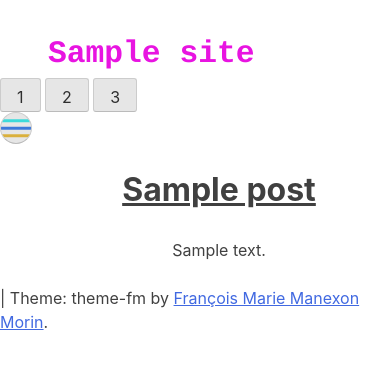
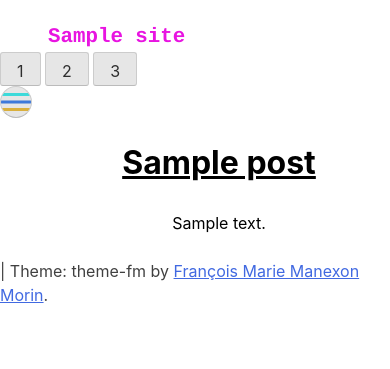
Before and after one commit to manexonmorin/exercise2, a WordPress theme: template themes/theme-fm/page.php in a window 390 px wide. Shown: the top 369 px of the page. Run offline with PHP 8.4 and a stand-in for WordPress, Linux system fonts and the light colour scheme; the site name, menu and one post (Sample post) are stand-ins, and other content is empty; some libraries are stand-ins or nearby versions.

Commit message:
modification des tailles des titres et des clip-paths avec resolution du problème de burger

```diff
--- a/themes/theme-fm/functions.php
+++ b/themes/theme-fm/functions.php
@@ -152,7 +152,7 @@ function theme_fm_scripts() {
 
 	wp_enqueue_script( 'theme-fm-navigation', get_template_directory_uri() . '/js/navigation.js', array(), _S_VERSION, true );
 	wp_register_script( 'theme-fm-carrousel', get_template_directory_uri() . '/js/carrousel.js', array(), filemtime(get_template_directory() . "/js/carrousel.js"), true );
-	wp_register_script( 'theme-fm-burger', get_template_directory_uri() . '/js/burger.js', array(), filemtime(get_template_directory() . "/js/burger.js"), true );
+	wp_enqueue_script( 'theme-fm-burger', get_template_directory_uri() . '/js/burger.js', array(), filemtime(get_template_directory() . "/js/burger.js"), true );
 
 
 	if(is_front_page()){
--- a/themes/theme-fm/sass/abstracts/mixins/_mixins.scss
+++ b/themes/theme-fm/sass/abstracts/mixins/_mixins.scss
@@ -11,7 +11,7 @@
 }
 
 @mixin tablet{
-	@media (min-width: 800px){
+	@media (max-width: 800px){
 		@content;
 	}
 }
--- a/themes/theme-fm/sass/local/_accueil.scss
+++ b/themes/theme-fm/sass/local/_accueil.scss
@@ -1,11 +1,21 @@
+
+
 body{
     overflow-x: hidden;
 }
 
 body.home{
-    background-color: lightblue;
+    background-color: lightgreen;
     height: 100vh;
     width: 100vw;
+
+    @include tablet{
+        background-color: skyblue;
+    }
+
+    // #primary{
+    //     margin-left: 0;
+    // }
 }
 
 body.home::after{
@@ -17,15 +27,17 @@ body.home::after{
     bottom: 0;
     left: 0;
     right: 0;
+    clip-path: polygon(90% 0, 100% 0, 100% 100%, 80% 100%);
+    background-color: green;
     @include tablet{
         clip-path: polygon(90% 0, 100% 0, 100% 100%, 80% 100%);
-        background-color: darkblue;
+        background-color: blue;
     }
     z-index: -1;
 
     @include phone{
         clip-path: polygon(50% 0, 60% 50%, 100% 50%, 60% 65%, 100% 100%, 50% 75%, 0 100%, 40% 65%, 0 50%, 40% 50%);
-        background-color: gold;
+        background-color: blue;
     }
 }
 
@@ -43,6 +55,14 @@ body.home::after{
     a{
         text-decoration: none;
     }
+
+    @include tablet{
+        font-size: 2.5rem;
+    }
+
+    @include phone{
+        font-size: 1.3rem;
+    }
 }
 
 .site-description{
@@ -51,16 +71,26 @@ body.home::after{
     font-family: $font__site-title;
     font-weight: normal;
     font-size: clamp(0.5rem, #{"-0.075rem + 8.333vw"}, 2rem);
+
+    @include tablet{
+        font-size: 1.5rem;
+    }
+
+    @include phone{
+        font-size: 1.1rem;
+    }
 }
 
 .site-main{
     .entry-title{
-        font-size: clamp(1rem, 2rem, 7rem);
+        font-size: clamp(1rem, 2rem, 4rem);
         text-decoration: underline;
     }
 
     @include phone{
         text-align: center;
+        margin-left: 30px;
+        color: black;
     }
 }
 
@@ -68,6 +98,7 @@ body.home::after{
 
     @include phone{
         text-align: center;
+        color: black;
     }
 
     ul{
@@ -79,6 +110,10 @@ body.home::after{
 
         @include phone{
             text-align: center;
+            display: flex;
+            justify-content: center;
+            align-items: center;
+            flex-direction: column;
         }
     }
 
@@ -87,5 +122,7 @@ body.home::after{
         border-radius: 50%;
         margin-right: 0;
         width: 370px;
+
+
     }
 }
--- a/themes/theme-fm/style.css
+++ b/themes/theme-fm/style.css
@@ -1110,6 +1119,18 @@ body.home::after {
   text-decoration: none;
 }
 
+@media (max-width: 800px) {
+  .site-title {
+    font-size: 2.5rem;
+  }
+}
+
+@media (max-width: 425px) {
+  .site-title {
+    font-size: 1.3rem;
+  }
+}
+
 .site-description {
   margin-top: 0;
   font-family: "Monsterrat", courier, monospace;
@@ -1117,20 +1138,35 @@ body.home::after {
   font-size: clamp(0.5rem, -0.075rem + 8.333vw, 2rem);
 }
 
+@media (max-width: 800px) {
+  .site-description {
+    font-size: 1.5rem;
+  }
+}
+
+@media (max-width: 425px) {
+  .site-description {
+    font-size: 1.1rem;
+  }
+}
+
 .site-main .entry-title {
-  font-size: clamp(1rem, 2rem, 7rem);
+  font-size: clamp(1rem, 2rem, 4rem);
   text-decoration: underline;
 }
 
 @media (max-width: 425px) {
   .site-main {
     text-align: center;
+    margin-left: 30px;
+    color: black;
   }
 }
 
 @media (max-width: 425px) {
   .accueil {
     text-align: center;
+    color: black;
   }
 }
 
```
Also changed, not shown: other parts of themes/theme-fm/style.css (+26 -4 lines), 1 other file.
